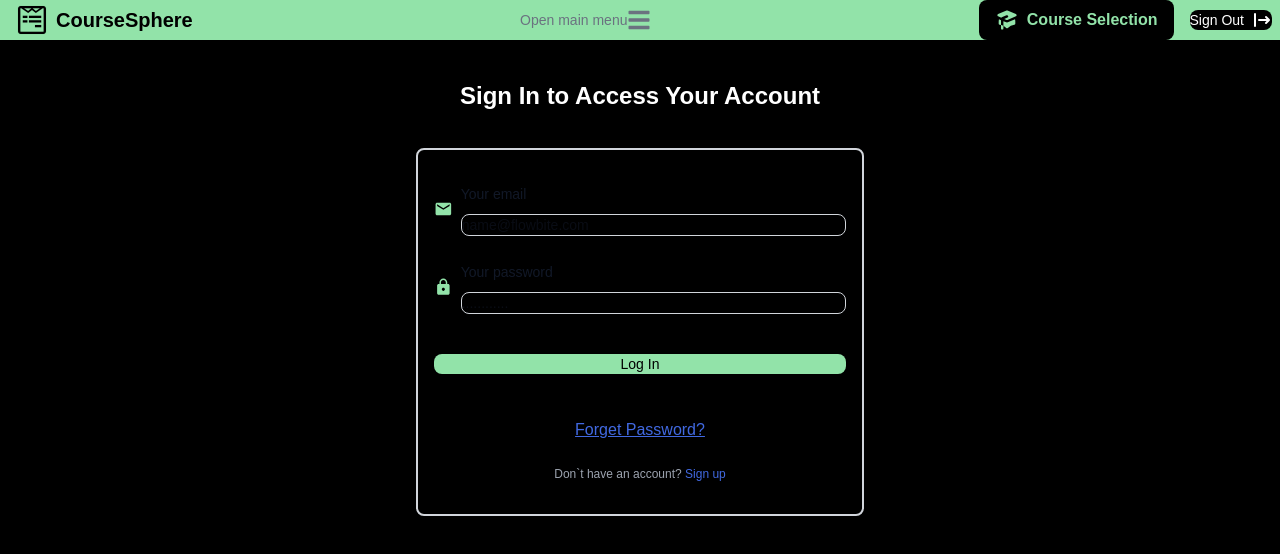
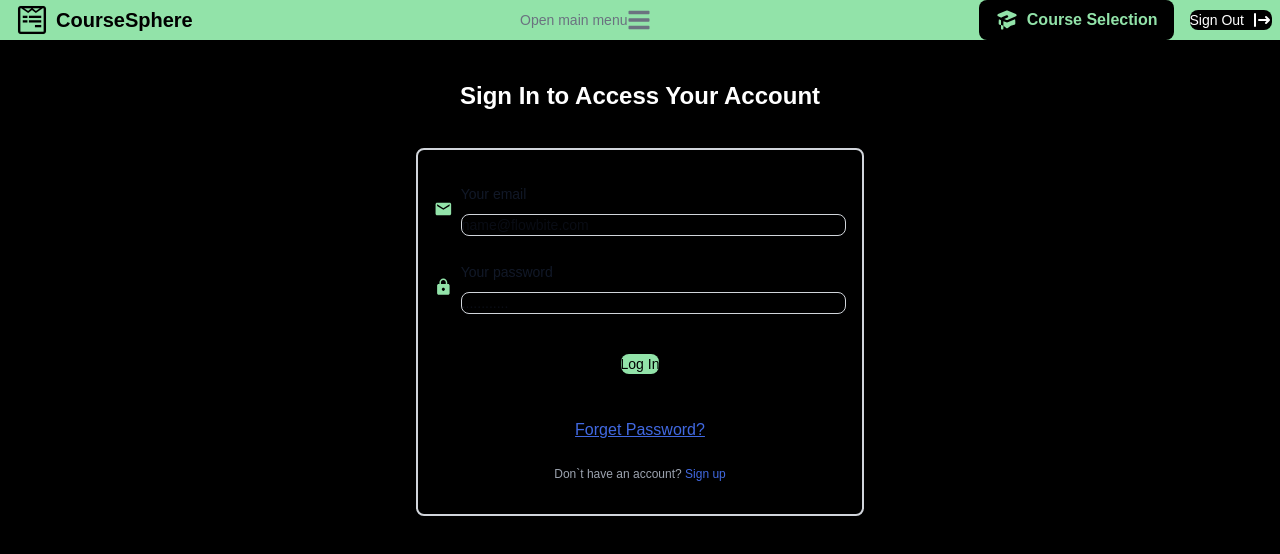
Before and after one commit to tajwone17/CourseSphere, a Next.js app: page /signin in a window 1280 px wide. Shown: the top 554 px of the page. Built offline with nearby package versions, Linux system fonts and the light colour scheme.

Commit message:
Refactor sign-in page: wrap submit button in a link to redirect to the student dashboard; update token handling in Navbar component for improved state management.

```diff
--- a/app/(pages)/signin/page.tsx
+++ b/app/(pages)/signin/page.tsx
@@ -42,16 +42,18 @@ export default function Component() {
             />
           </div>
         </div>
-
+        <div className="flex justify-center items-center">
           {/* Submit Button */}
+          <Link href="/student-dashboard">
             <Button
               type="submit"
-          className="mt-4 font-medium"
+              className="mt-4  font-medium"
               style={{ backgroundColor: "#92e3a9", color: "#000000" }}
             >
               Log In
             </Button>
-
+          </Link>
+        </div>
         <Link
           className="mt-5 text-center font-medium underline"
           href="/"
--- a/app/components/Navbar.tsx
+++ b/app/components/Navbar.tsx
@@ -22,7 +22,7 @@ import { usePathname } from "next/navigation";
 import Link from "next/link";
 import { useEffect, useState } from "react";
 import Logo from "@/public/assets/icon";
-
+let token;
 export function MyNavbar() {
   interface navlinks {
     name: string;
@@ -34,7 +34,7 @@ export function MyNavbar() {
   const [loggedIn, setIsLoggedin] = useState(false);
 
   useEffect(() => {
-    const token = " abcd";
+     token = "abc";
     setIsLoggedin(!!token);
   }, []);
 
@@ -101,8 +101,9 @@ export function MyNavbar() {
           <Button
             onClick={() => {
               localStorage.removeItem("token");
+              token = null;
               setIsLoggedin(false);
-              window.location.reload();
+
             }}
             style={{
               backgroundColor: "#000000",
```
Lines whose indentation alone changed are shown as unchanged.
